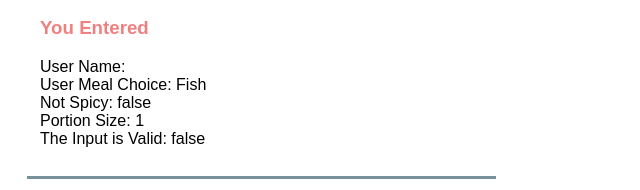
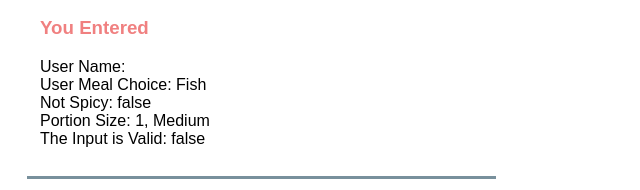
Before and after one commit to tetervak/MealPreference-Angular, an Angular app: page /input in a window 1280 px wide. Shown: the part 360-550 px from the top of the page, without its empty margins (0-640 px from the left). Built offline with nearby package versions, Linux system fonts and the light colour scheme.

Commit message:
added the meal size choice as an enum

```diff
--- a/src/app/input/input.component.html
+++ b/src/app/input/input.component.html
@@ -25,9 +25,9 @@
   <p>
     <label>Portion Size: </label>
     <select name="portion" [(ngModel)]="userPreference.portionSize">
-      <option [value]="PortionSize.SMALL">Small</option>
-      <option [value]="PortionSize.MEDIUM">Medium</option>
-      <option [value]="PortionSize.LARGE">Large</option>
+      <option [ngValue]="PortionSize.SMALL">Small</option>
+      <option [ngValue]="PortionSize.MEDIUM">Medium</option>
+      <option [ngValue]="PortionSize.LARGE">Large</option>
     </select>
   </p>
   <p>
@@ -40,6 +40,12 @@
   User Name: {{userPreference.userName}}<br>
   User Meal Choice: {{userPreference.mealChoice}}<br>
   Not Spicy: {{userPreference.notSpicy}}<br>
-  Portion Size: {{userPreference.portionSize}}<br>
+  Portion Size: {{userPreference.portionSize}},
+  @switch (userPreference.portionSize) {
+    @case(PortionSize.SMALL) { Small }
+    @case(PortionSize.MEDIUM) { Medium }
+    @case(PortionSize.LARGE) { Large }
+  }
+  <br>
   The Input is Valid: {{myForm.form.valid}}
 </p>
```
Also changed, not shown: 1 other file (tests, documents, lock files or other folders).
